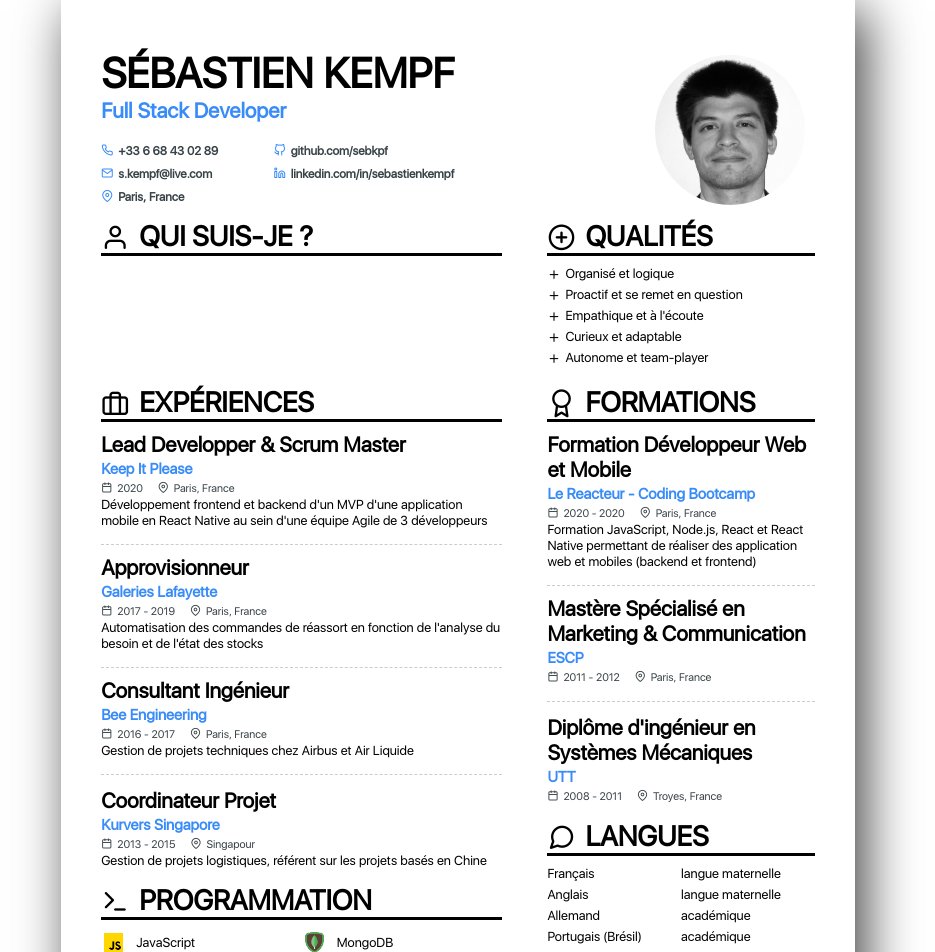
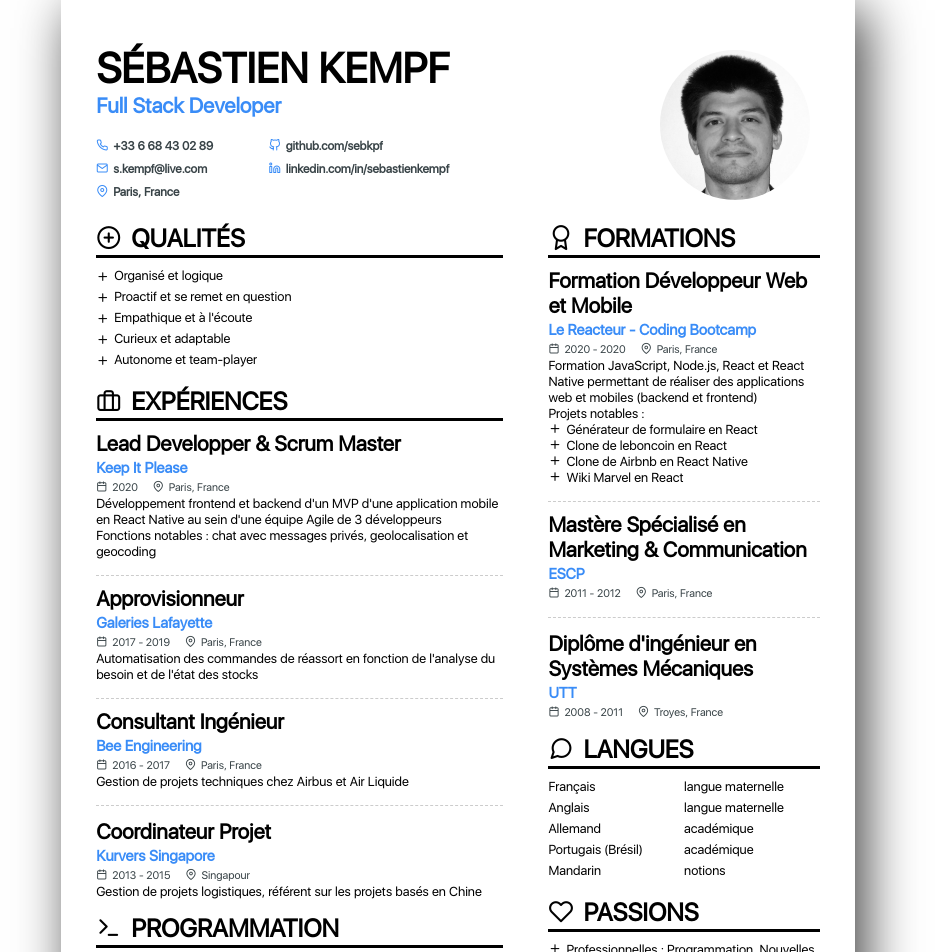
Before and after one commit to sebkpf/my-resume-react, a React (Create React App) app: page / in a window 1280 px wide. Shown: the top 952 px of the page, without its empty margins (182-1117 px from the left). Built offline with nearby package versions, Linux system fonts and the light colour scheme.

Commit message:
added hobbies component with styling and fixed line breaks in JSON render

```diff
--- a/src/App.css
+++ b/src/App.css
@@ -2,7 +2,7 @@
 #root {
   width: 21cm;
   height: 29.7cm;
-  padding: 40px;
+  padding: 35px;
   box-sizing: border-box;
   background-color: none;
   box-shadow: 5px 5px 5px black;
@@ -29,10 +29,9 @@ h2 {
   display: flex;
   align-items: center;
   text-transform: uppercase;
-  font-size: 28px;
-  line-height: 33px;
+  font-size: 25px;
   font-weight: bold;
-  /* margin-top: 10px; */
+  padding-bottom: 5px;
   border-bottom: 3px solid #000;
 }
 h2 i {
@@ -61,6 +60,9 @@ img {
   height: 25px;
   margin-right: 10px;
 }
+i {
+  margin-right: 5px;
+}
 
 /* PROFILE */
 header {
@@ -68,6 +70,7 @@ header {
   align-items: center;
   justify-content: space-between;
   height: 180px;
+  margin-bottom: 10px;
 }
 .avatar {
   width: 150px;
@@ -85,7 +88,6 @@ header {
   justify-content: space-between;
 }
 .contact i {
-  margin-right: 5px;
   color: #398cf7;
 }
 .contact li {
@@ -102,10 +104,19 @@ header {
   flex: 2;
 }
 
-/* SECTION */
-section > ul {
+/* ABOUT */
+.about > ul {
+  width: 100%;
+}
+.about > ul:last-child {
   margin-bottom: 15px;
 }
+.quality {
+  display: flex;
+  align-items: center;
+}
+
+/* SECTION */
 .experience > li {
   padding-top: 10px;
   padding-bottom: 15px;
@@ -122,9 +133,6 @@ section > ul {
   font-size: 11px;
   margin-top: 3px;
   color: #384347;
-}
-.details i {
-  margin-right: 5px;
 }
 .details li {
   margin-right: 15px;
@@ -146,8 +154,13 @@ section > ul {
   margin-bottom: 5px;
   width: 100%;
 }
-.quality i {
-  margin-right: 5px;
+
+/* HOBBY */
+.hobby > li:first-child {
+  margin-bottom: 10px;
+}
+.hobby > li:not(:first-child) {
+  margin-bottom: 5px;
 }
 
 /* FLEX */
--- a/src/App.js
+++ b/src/App.js
@@ -7,8 +7,10 @@ import data from "./assets/data/data";
 
 // import components
 import Profile from "./components/Profile";
+import About from "./components/About";
 import Section from "./components/Section";
 import Skill from "./components/Skill";
+import Hobby from "./components/Hobby";
 
 function App() {
   return (
@@ -16,6 +18,9 @@ function App() {
       <Profile data={data.profile} />
       <div className="dflex">
         <ul className="leftcol dflex flex-col">
+          <li>
+            <About data={data.profile} />
+          </li>
           <li>
             <Section data={data.categories.experiences} />
           </li>
@@ -31,6 +36,9 @@ function App() {
           <li>
             <Skill data={data.skills.languages} />
           </li>
+          <li>
+            <Hobby data={data.profile.hobbies} />
+          </li>
         </ul>
       </div>
     </div>
--- a/src/assets/data/data.js
+++ b/src/assets/data/data.js
@@ -43,9 +43,10 @@ const data = {
       icon: "icon-plus-circle"
     },
     hobbies: {
+      title: "Passions",
       content: [
         {
-          category: "Professionnels",
+          category: "Professionnelles",
           content:
             "Programmation, Nouvelles Technologies, Gestion de projet, Oenologie",
           icon: "icon-trending-up"
@@ -77,7 +78,7 @@ const data = {
           },
           location: "Paris, France",
           description:
-            "Développement frontend et backend d'un MVP d'une application mobile en React Native au sein d'une équipe Agile de 3 développeurs"
+            "Développement frontend et backend d'un MVP d'une application mobile en React Native au sein d'une équipe Agile de 3 développeurs\nFonctions notables : chat avec messages privés, geolocalisation et geocoding"
         },
         {
           title: "Approvisionneur",
@@ -127,13 +128,16 @@ const data = {
           },
           location: "Paris, France",
           description:
-            "Formation JavaScript, Node.js, React et React Native permettant de réaliser des application web et mobiles (backend et frontend)",
-          projects: [
-            "Formnest",
-            "leboncoin React clone",
-            "Airbnb React Native clone",
-            "Marvel"
-          ]
+            "Formation JavaScript, Node.js, React et React Native permettant de réaliser des applications web et mobiles (backend et frontend)",
+          projects: {
+            title: "Projets notables",
+            content: [
+              "Générateur de formulaire en React",
+              "Clone de leboncoin en React",
+              "Clone de Airbnb en React Native",
+              "Wiki Marvel en React"
+            ]
+          }
         },
         {
           title: "Mastère Spécialisé en Marketing & Communication",
--- /dev/null
+++ b/src/components/About.js
@@ -0,0 +1,38 @@
+import React from "react";
+
+function About({ data }) {
+  return (
+    <div className="about dflex">
+      {/* <ul className="leftcol">
+    <li className="mb10">
+      <h2>
+        <i className={data.description.icon}></i>
+        {data.description.title}
+      </h2>
+    </li>
+    <li>
+      <p>{data.description.content}</p>
+    </li>
+  </ul> */}
+
+      <ul>
+        <li className="mb10">
+          <h2>
+            <i className={data.qualities.icon}></i>
+            {data.qualities.title}
+          </h2>
+        </li>
+        {data.qualities.content.map((quality, index) => {
+          return (
+            <li key={index} className="quality">
+              <i className="icon-plus"></i>
+              {quality}
+            </li>
+          );
+        })}
+      </ul>
+    </div>
+  );
+}
+
+export default About;
--- a/src/components/Experience.js
+++ b/src/components/Experience.js
@@ -1,6 +1,12 @@
 import React from "react";
 
 function Experience({ content }) {
+  let strDescription = content.description;
+  console.log(typeof strDescription);
+
+  // strDescription.replace("e", "i");
+  console.log(strDescription);
+
   return (
     <ul>
       <li>
@@ -22,7 +28,33 @@ function Experience({ content }) {
           </li>
         </ul>
       </li>
-      <li>{content.description}</li>
+      {content.description && (
+        <li>
+          {content.description.split("\n").map((item, index) => {
+            return (
+              <span key={index}>
+                {item}
+                <br />
+              </span>
+            );
+          })}
+        </li>
+      )}
+      {content.projects && (
+        <li>
+          {content.projects.title} :
+          <ul>
+            {content.projects.content.map((project, index) => {
+              return (
+                <li key={index}>
+                  <i className="icon-plus"></i>
+                  {project}
+                </li>
+              );
+            })}
+          </ul>
+        </li>
+      )}
     </ul>
   );
 }
--- /dev/null
+++ b/src/components/Hobby.js
@@ -0,0 +1,24 @@
+import React from "react";
+
+function Hobby({ data }) {
+  return (
+    <ul className="hobby">
+      <li>
+        <h2>
+          <i className={data.icon}></i>
+          {data.title}
+        </h2>
+      </li>
+      {data.content.map((hobby, index) => {
+        return (
+          <li key={index}>
+            <i className="icon-plus"></i>
+            {hobby.category} : {hobby.content}
+          </li>
+        );
+      })}
+    </ul>
+  );
+}
+
+export default Hobby;
--- a/src/components/Profile.js
+++ b/src/components/Profile.js
@@ -45,36 +45,6 @@ function Profile({ data }) {
 
         <img src={data.photo} alt="avatar" className="avatar" />
       </header>
-      <section className="dflex">
-        <ul className="leftcol">
-          <li className="mb10">
-            <h2>
-              <i className={data.description.icon}></i>
-              {data.description.title}
-            </h2>
-          </li>
-          <li>
-            <p>{data.description.content}</p>
-          </li>
-        </ul>
-
-        <ul className="rightcol">
-          <li className="mb10">
-            <h2>
-              <i className={data.qualities.icon}></i>
-              {data.qualities.title}
-            </h2>
-          </li>
-          {data.qualities.content.map((quality, index) => {
-            return (
-              <li key={index} className="quality">
-                <i className="icon-plus"></i>
-                {quality}
-              </li>
-            );
-          })}
-        </ul>
-      </section>
     </>
   );
 }
```
